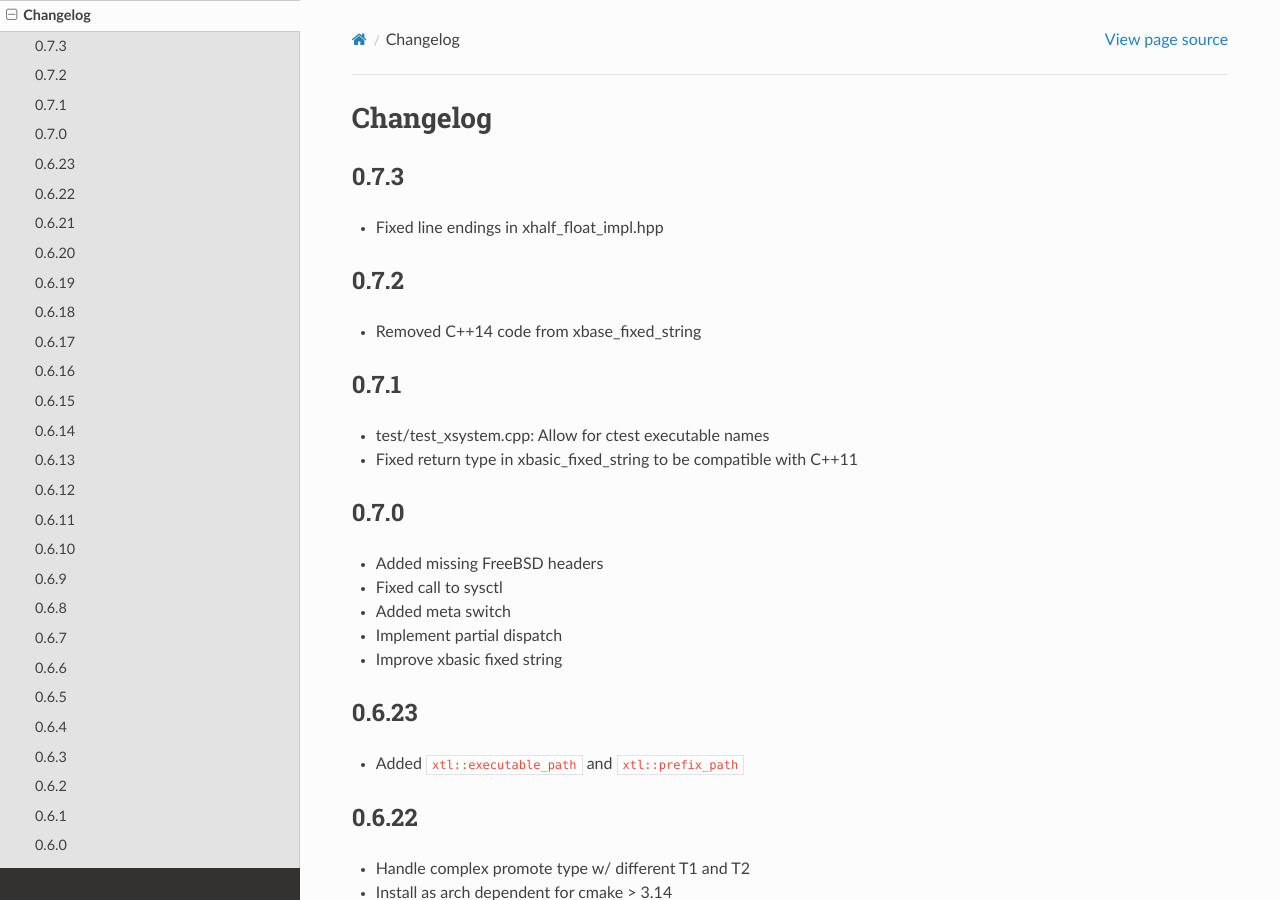
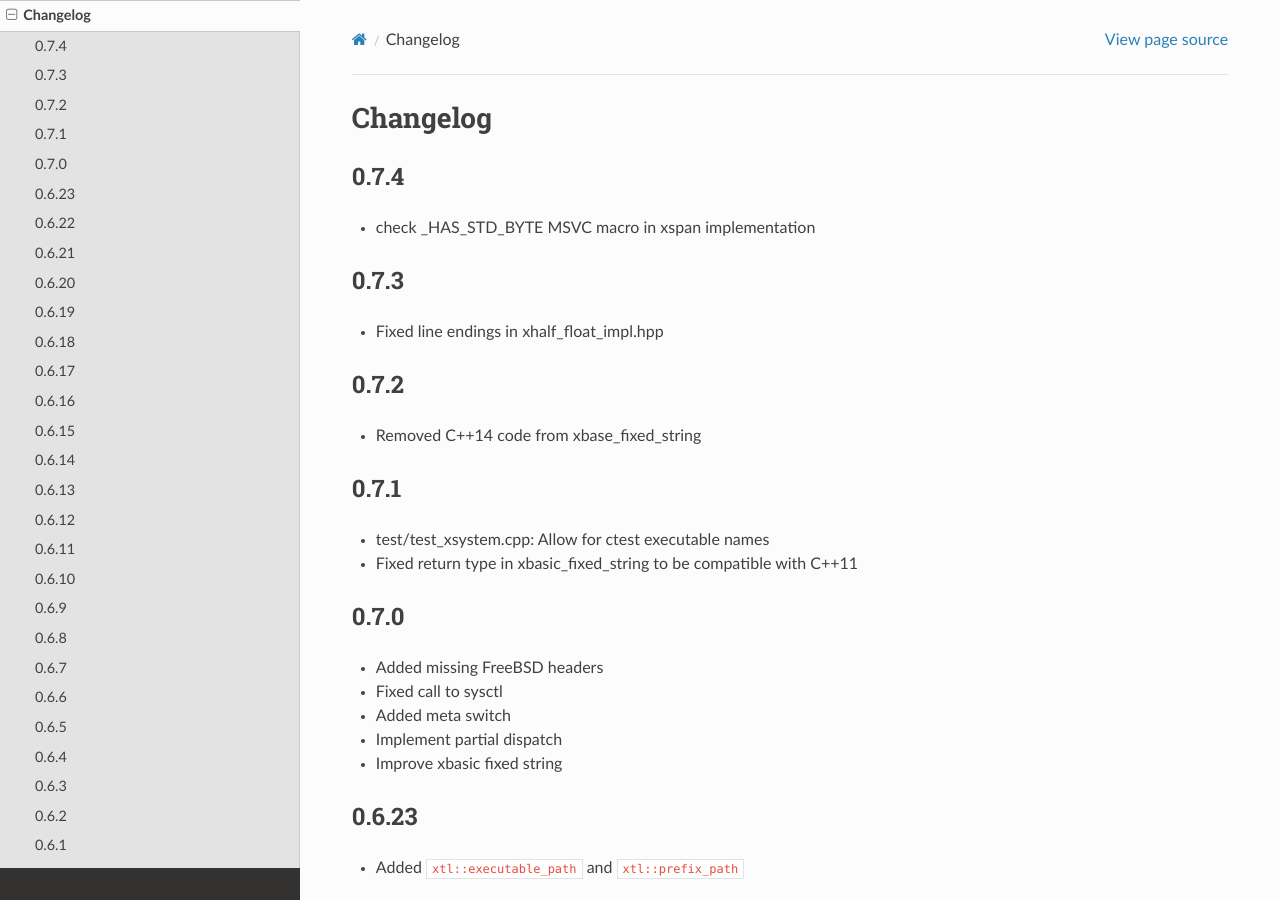
Before and after one commit to xtensor-stack/xtl, a Sphinx documentation site: the page built from docs/source/changelog.rst, in a window 1280 px wide and 900 px high. Built offline with Sphinx 7.4.7 and the Read the Docs theme 2.0.0, drawn with Linux system fonts in a browser that asks for light colours; pages that are not in the unit, such as notebooks, are missing from menus.

Commit message:
Release 0.7.4

```diff
--- a/docs/source/changelog.rst
+++ b/docs/source/changelog.rst
@@ -6,6 +6,11 @@
 
 Changelog
 =========
+
+0.7.4
+-----
+
+- check _HAS_STD_BYTE MSVC macro in xspan implementation
 
 0.7.3
 -----
```
Also changed, not shown: 1 other file.
